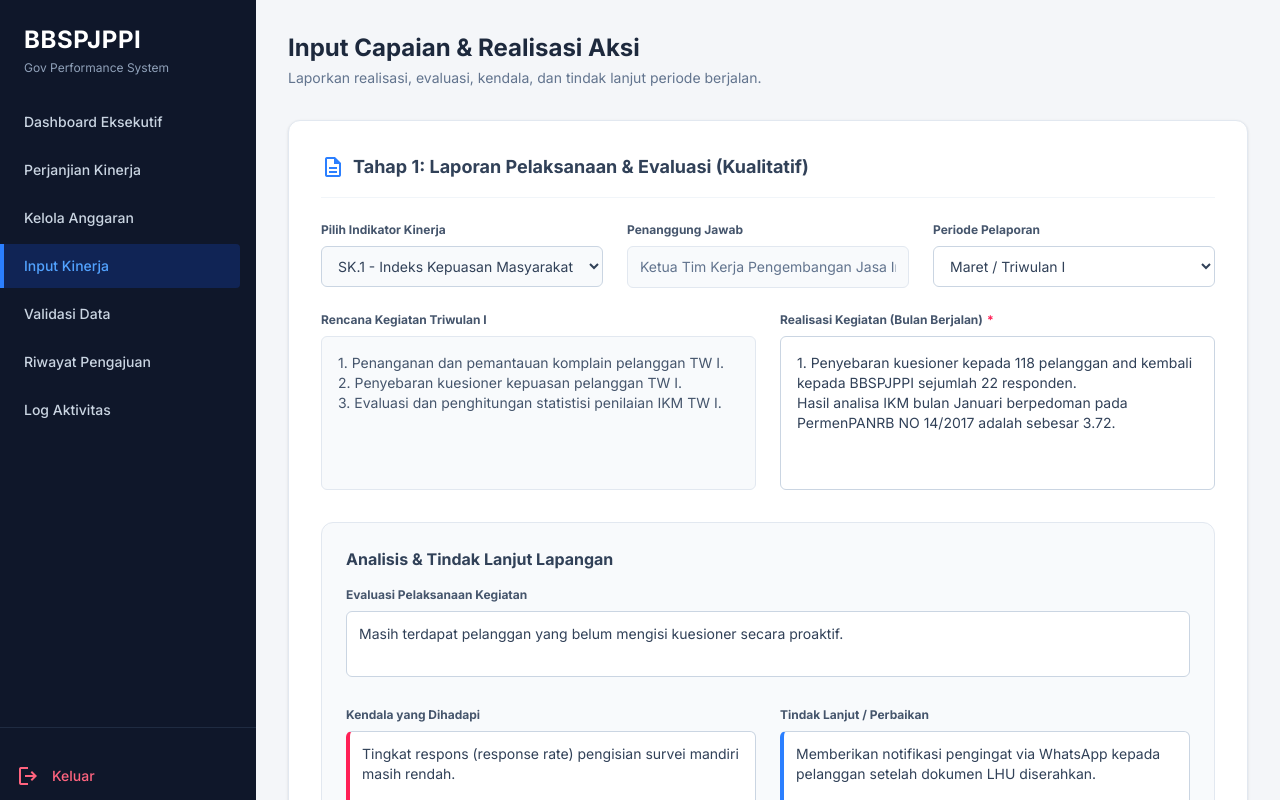
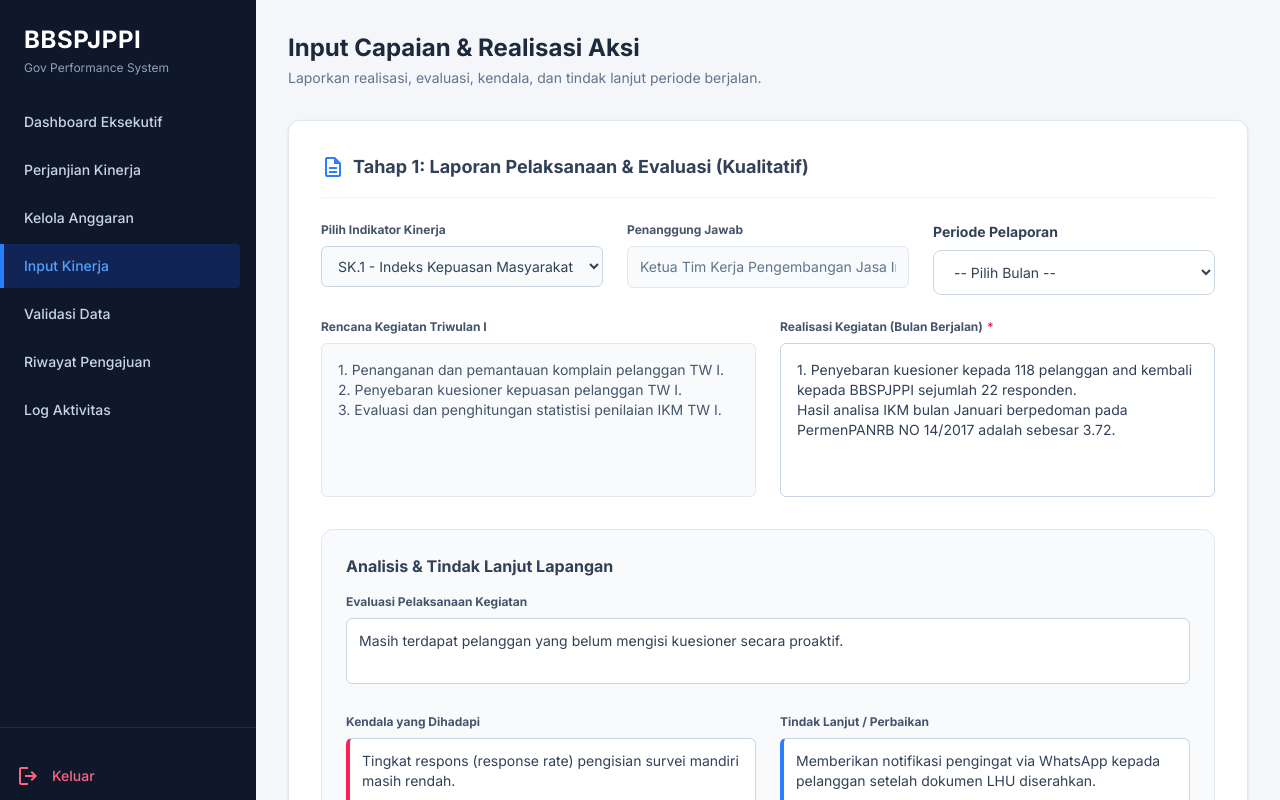
Before and after one commit to KinRajasa/bbspjppi-gov-performance, a Next.js app: page /input-kinerja/fisik in a window 1280 px wide. Shown: the top 800 px of the page. Built offline with nearby package versions, Linux system fonts and the light colour scheme.

Commit message:
Update: Menyelaraskan dropdown periode 12 bulan di form Realisasi Fisik

```diff
--- a/app/(dashboard)/input-kinerja/fisik/page.tsx
+++ b/app/(dashboard)/input-kinerja/fisik/page.tsx
@@ -50,13 +50,28 @@ export default function InputKinerjaPage() {
                 className="w-full bg-slate-50 border border-slate-200 text-slate-500 text-sm rounded-md px-3 py-2.5 outline-none cursor-not-allowed"
               />
             </div>
-            <div>
-              <label className="block text-xs font-bold text-slate-600 mb-2">Periode Pelaporan</label>
-              <select className="w-full border border-slate-300 rounded-md px-3 py-2.5 text-sm text-slate-700 outline-none focus:border-blue-500 bg-white">
-                <option>Maret / Triwulan I</option>
-                <option>Juni / Triwulan II</option>
-              </select>
-            </div>
+            {/* Periode Pelaporan (Disamakan jadi 12 Bulan) */}
+          <div>
+            <label className="block text-sm font-bold text-slate-700 mb-2">Periode Pelaporan</label>
+            <select
+              className="w-full border border-slate-300 rounded-lg px-4 py-3 text-sm text-slate-700 outline-none focus:border-blue-500 bg-white cursor-pointer"
+              defaultValue=""
+            >
+              <option value="" disabled>-- Pilih Bulan --</option>
+              <option value="jan">Januari</option>
+              <option value="feb">Februari</option>
+              <option value="mar" className="font-bold text-blue-600">Maret (Akhir Triwulan I)</option>
+              <option value="apr">April</option>
+              <option value="mei">Mei</option>
+              <option value="jun" className="font-bold text-blue-600">Juni (Akhir Triwulan II)</option>
+              <option value="jul">Juli</option>
+              <option value="ags">Agustus</option>
+              <option value="sep" className="font-bold text-blue-600">September (Akhir Triwulan III)</option>
+              <option value="okt">Oktober</option>
+              <option value="nov">November</option>
+              <option value="des" className="font-bold text-blue-600">Desember (Akhir Triwulan IV)</option>
+            </select>
+          </div>
           </div>
 
           {/* Baris 2: Rencana vs Realisasi Kegiatan */}
--- a/app/(dashboard)/input-realisasi/page.tsx
+++ b/app/(dashboard)/input-realisasi/page.tsx
@@ -66,7 +66,7 @@ export default function InputRealisasiExcelPage() {
                 </select>
               </div>
 
-              {/* Pilih Periode (Baru Ditambahkan) */}
+              {/* Pilih Periode Laporan */}
               <div>
                 <label className="block text-sm font-bold text-slate-700 mb-2">Periode Laporan <span className="text-rose-500">*</span></label>
                 <select
@@ -77,16 +77,16 @@ export default function InputRealisasiExcelPage() {
                   <option value="" disabled>-- Pilih Bulan --</option>
                   <option value="jan">Januari</option>
                   <option value="feb">Februari</option>
-                  <option value="mar">Maret (Triwulan I)</option>
+                  <option value="mar" className="font-bold text-blue-600">Maret (Akhir Triwulan I)</option>
                   <option value="apr">April</option>
                   <option value="mei">Mei</option>
-                  <option value="jun">Juni (Triwulan II)</option>
+                  <option value="jun" className="font-bold text-blue-600">Juni (Akhir Triwulan II)</option>
                   <option value="jul">Juli</option>
                   <option value="ags">Agustus</option>
-                  <option value="sep">September (Triwulan III)</option>
+                  <option value="sep" className="font-bold text-blue-600">September (Akhir Triwulan III)</option>
                   <option value="okt">Oktober</option>
                   <option value="nov">November</option>
-                  <option value="des">Desember (Triwulan IV)</option>
+                  <option value="des" className="font-bold text-blue-600">Desember (Akhir Triwulan IV)</option>
                 </select>
               </div>
 
```
